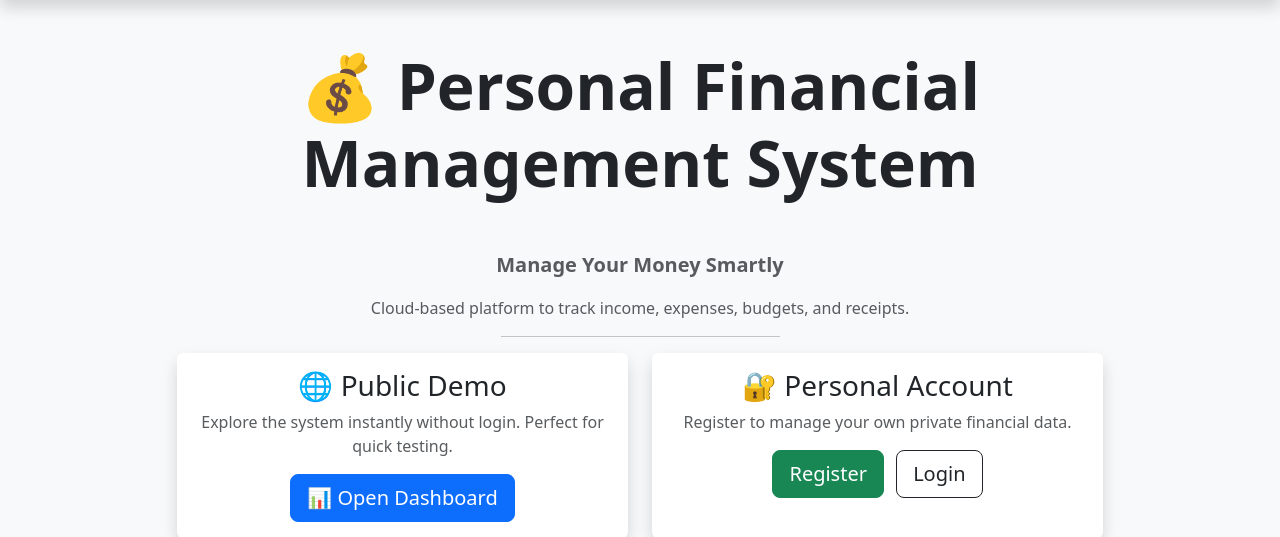
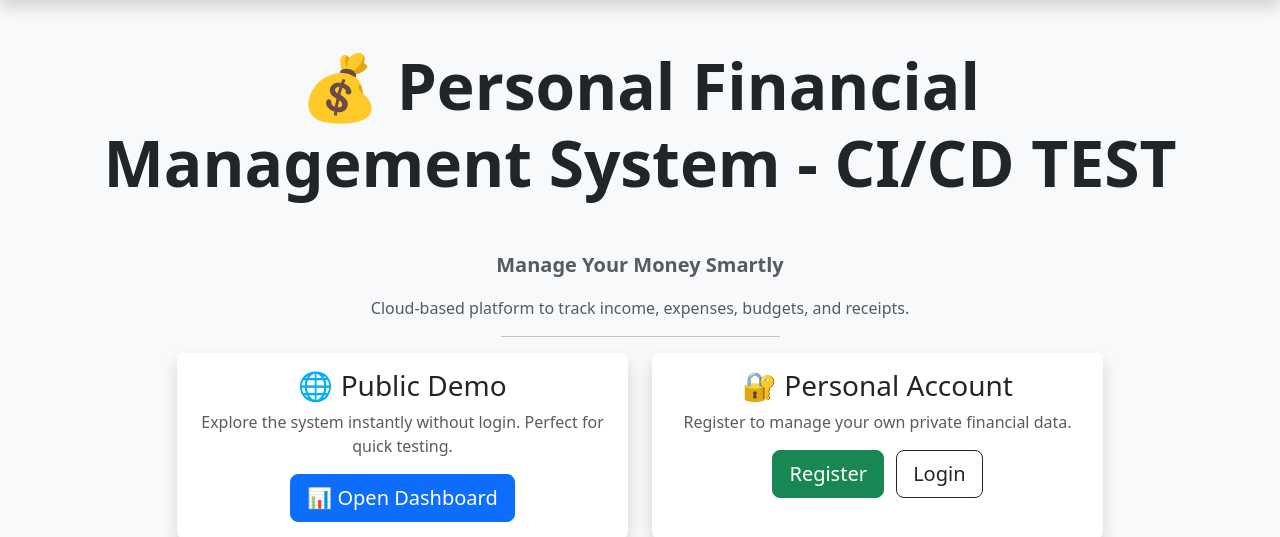
Before and after one commit to Pillasaivenkateshkumar/pfm-financial-system, a Django app: page / in a window 1280 px wide. Shown: the part 50-587 px from the top of the page. Run offline with Django 5.2, Linux system fonts and the light colour scheme.

Commit message:
CI/CD test

```diff
--- a/finance/templates/finance/home.html
+++ b/finance/templates/finance/home.html
@@ -27,7 +27,7 @@
     <div class="text-center mb-7">
 
         <h1 class="display-3 fw-bold text-dark">
-            💰 Personal Financial Management System
+            💰 Personal Financial Management System - CI/CD TEST
         </h1>
 
         <p class="lead text-muted mt-5 fw-bold text-dark">
```
